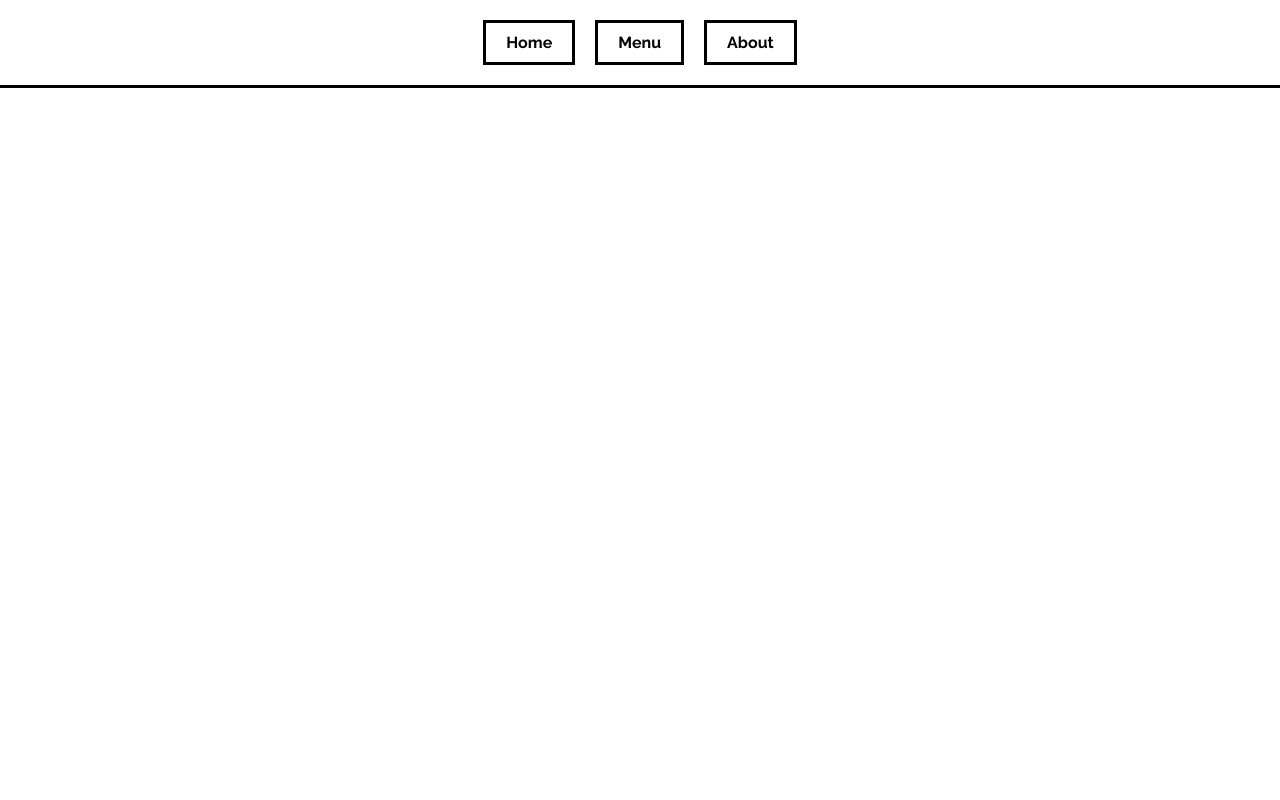
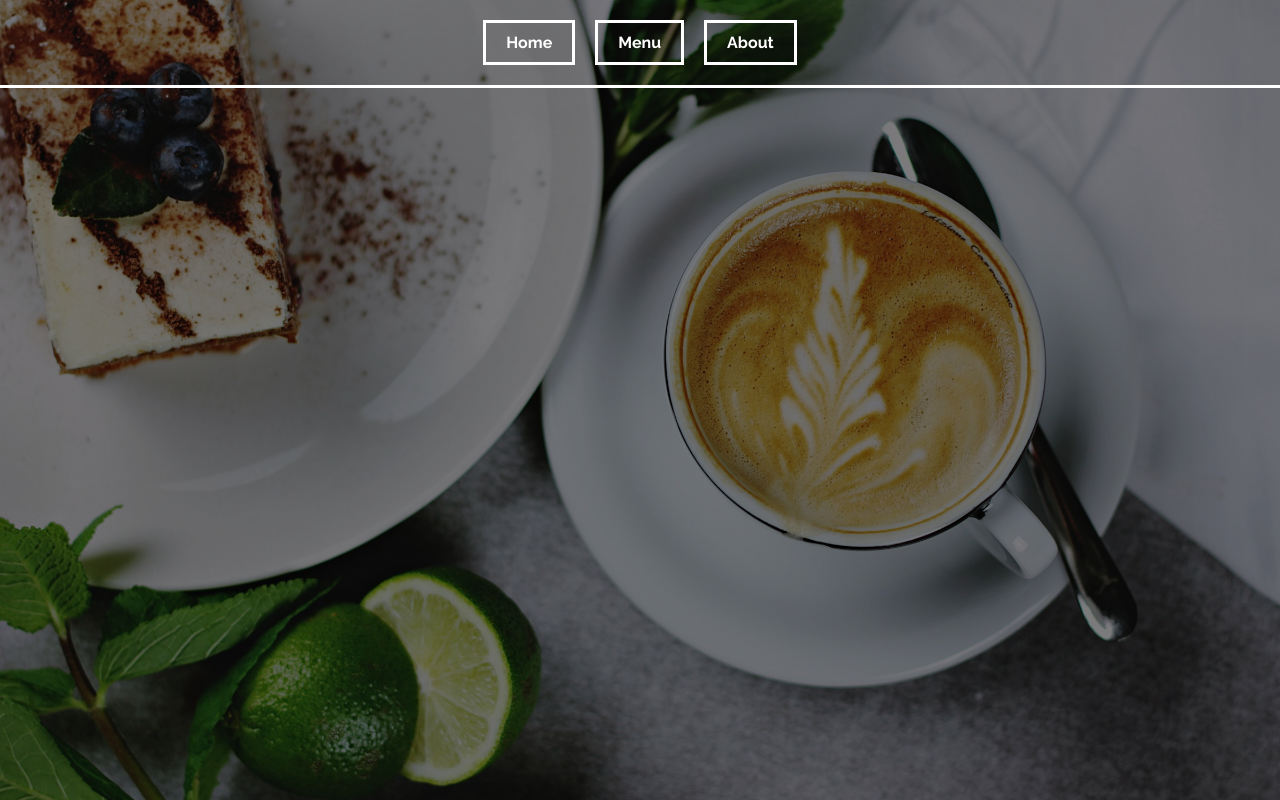
Before and after one commit to chajoy/odin-restaurant, a website built with webpack: page src/template.html in a window 1280 px wide. Built offline with nearby package versions, Linux system fonts and the light colour scheme.

Commit message:
Add background image

```diff
--- a/src/styles.css
+++ b/src/styles.css
@@ -12,6 +12,8 @@ body {
     font-family: "Raleway", sans-serif;
     -webkit-font-smoothing: antialiased;
     min-height: 100vh;
+    background-image: linear-gradient(rgba(0, 0, 0, 0.5), rgba(0, 0, 0, 0.5)), url("./toa-heftiba-W6sqUYlJRiw-unsplash.jpg");
+    background-size: cover;
 }
 
 img,
@@ -54,7 +56,7 @@ h6 {
 }
 
 header {
-    border-bottom: 3px solid black;
+    border-bottom: 3px solid white;
 }
 
 nav {
@@ -69,5 +71,6 @@ header button {
     padding: 10px 20px;
     background: none;
     font-weight: bold;
-    border: 3px solid;
+    border: 3px solid white;
+    color: white;
 }
```
Also changed, not shown: src/toa-heftiba-W6sqUYlJRiw-unsplash.jpg (added).
